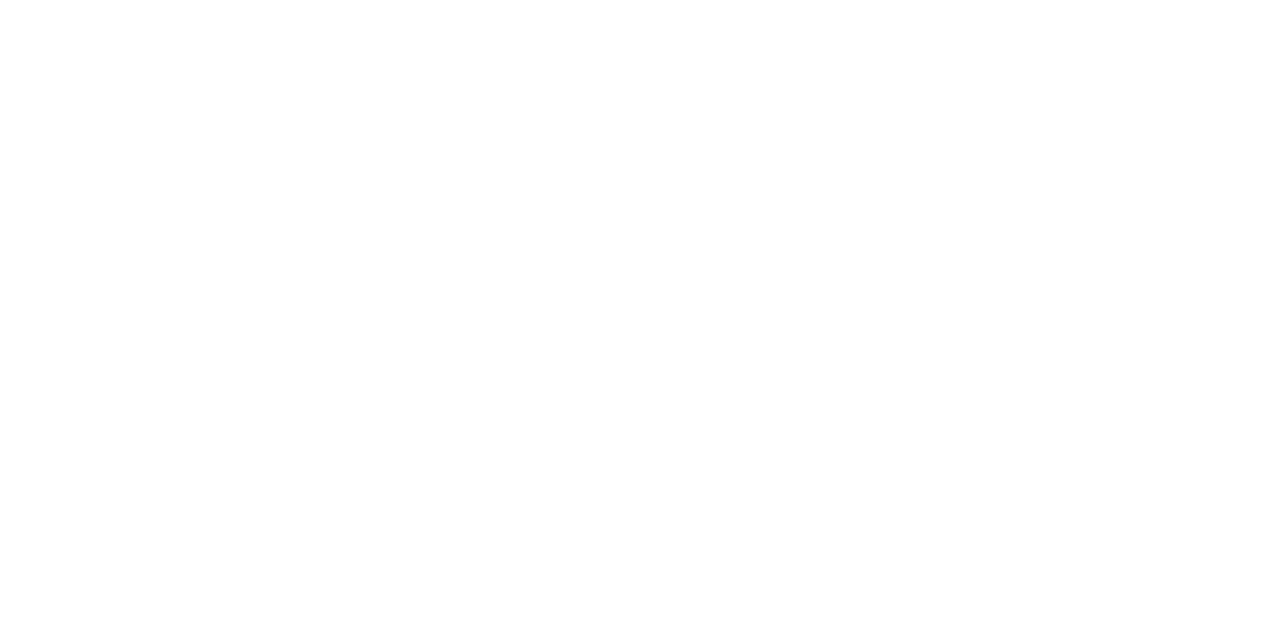
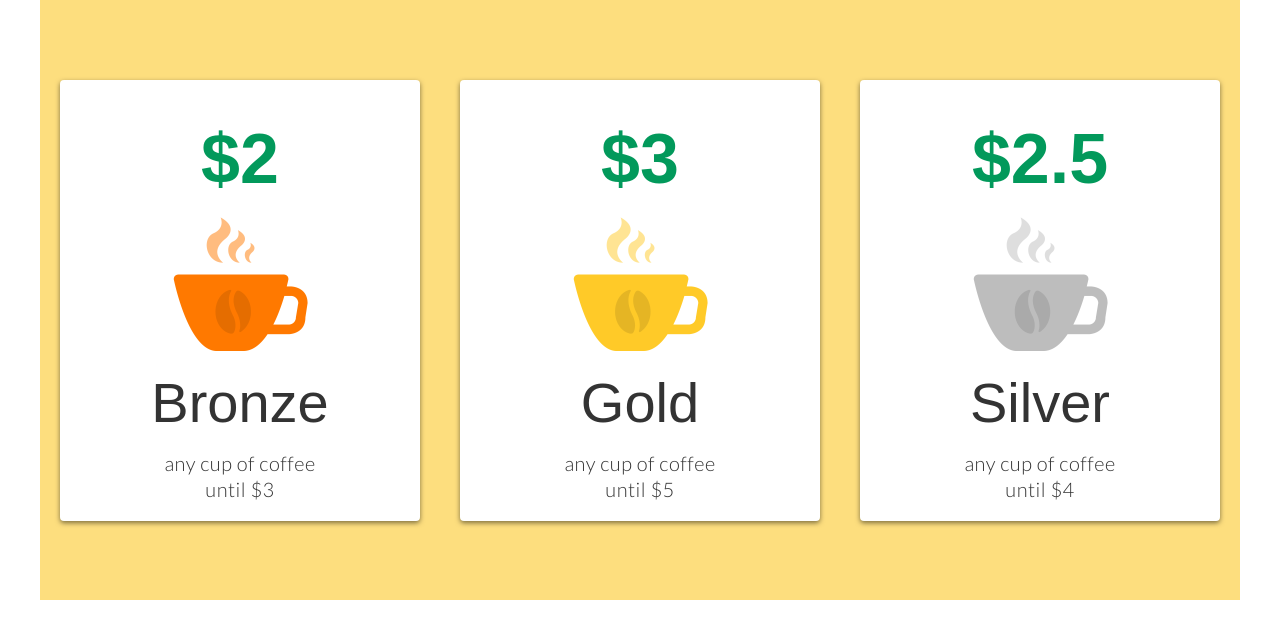
Before and after one commit to kravchenko-dev/B.A.Homework-9_1, a plain HTML site: page index.html in a window 1280 px wide. Drawn offline with Linux system fonts and the light colour scheme; a web font is replaced by a local one.

Commit message:
finish home work

```diff
--- /dev/null
+++ b/css/style.css
@@ -0,0 +1,86 @@
+* {
+  margin: 0;
+  padding: 0;
+}
+
+body {
+  display: flex;
+  justify-content: center;
+}
+
+main {
+  width: 1200px;
+  height: 600px;
+  background-color: #fdde7e;
+  display: flex;
+  justify-content: space-around;
+  align-items: center;
+}
+
+.card {
+  width: 360px;
+  height: 441px;
+  background-color: #ffffff;
+  text-align: center;
+  border-radius: 4px;
+  box-shadow: 0 2px 5px rgba(0, 0, 0, 0.5);
+}
+
+.card:hover {
+  height: 500px;
+  transition: 0.9ms;
+}
+
+.card:hover .card :first-child {
+  padding-top: 97px;
+}
+
+.card:hover img {
+  padding-top: 68px;
+}
+
+.card:hover h3 {
+  padding-top: 52px;
+}
+
+.card:hover .card :last-child {
+  padding-top: 40px;
+}
+
+h3,
+p {
+  font-family: 'Miso', sans-serif;
+  color: #333333;
+}
+
+.card :first-child {
+  font-size: 70px;
+  line-height: 24px;
+  letter-spacing: o.025em;
+  padding-top: 67px;
+  font-weight: 600;
+  color: #02995b;
+}
+
+h3 {
+  font-size: 56px;
+  font-weight: 400;
+  line-height: 24px;
+  padding-top: 40px;
+}
+
+.card :last-child {
+  font-size: 20px;
+  line-height: 26px;
+  font-weight: 300;
+  letter-spacing: 0.025em;
+  font-family: 'Lato', sans-serif;
+  width: 180px;
+  margin: auto;
+  padding-top: 35px;
+}
+
+img {
+  padding-top: 46px;
+  vertical-align: middle;
+}
--- a/index.html
+++ b/index.html
@@ -4,7 +4,43 @@
     <meta charset="UTF-8" />
     <meta http-equiv="X-UA-Compatible" content="IE=edge" />
     <meta name="viewport" content="width=device-width, initial-scale=1.0" />
+    <link rel="stylesheet" href="css/style.css" />
+    <link
+      href="//db.onlinewebfonts.com/c/04b10dac5be9780bd4bb1223ff90d7d9?family=Miso"
+      rel="stylesheet"
+      type="text/css"
+    />
+    <link
+      href="//db.onlinewebfonts.com/c/788359fcdbc27383c7c9725d805b60e2?family=Miso"
+      rel="stylesheet"
+      type="text/css"
+    />
+    <link
+      href="https://fonts.googleapis.com/css2?family=Lato:wght@300&display=swap"
+      rel="stylesheet"
+    />
     <title>Document</title>
   </head>
-  <body></body>
+  <body>
+    <main>
+      <div class="card">
+        <p>$2</p>
+        <img src="img/bronze.png" alt="bronze_cup" />
+        <h3>Bronze</h3>
+        <p>any cup of coffee until $3</p>
+      </div>
+      <div class="card">
+        <p>$3</p>
+        <img src="img/gold.png" alt="gold_cup" />
+        <h3>Gold</h3>
+        <p>any cup of coffee until $5</p>
+      </div>
+      <div class="card">
+        <p>$2.5</p>
+        <img src="img/Silver.png" alt="Silver_cup" />
+        <h3>Silver</h3>
+        <p>any cup of coffee until $4</p>
+      </div>
+    </main>
+  </body>
 </html>
```
Also changed, not shown: img/Silver.png (added), img/bronze.png (added), img/gold.png (added).
